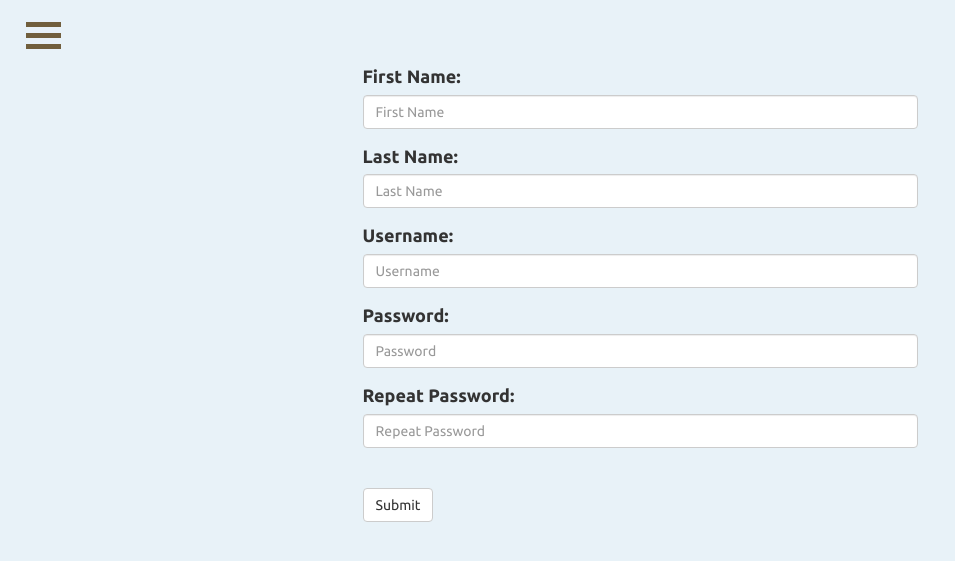
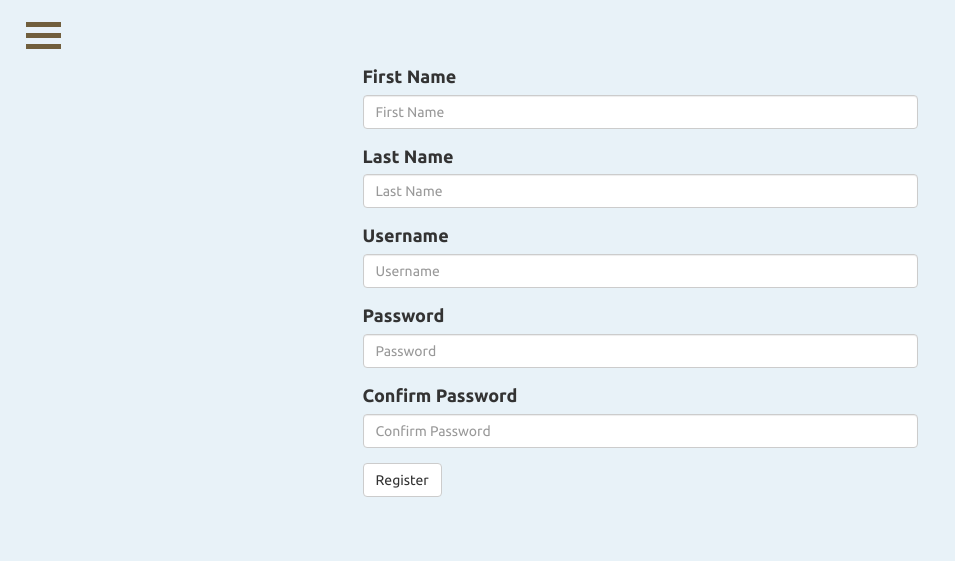
Before and after one commit to Tokamp4/KidsGameWebsite, a PHP site: page /signup-form.php in a window 1280 px wide. Shown: the top 561 px of the page, without its empty margins (0-955 px from the left). Run offline with PHP 8.4, Linux system fonts and the light colour scheme; some libraries are stand-ins or nearby versions.

Commit message:
new signup

```diff
--- a/signup-form.php
+++ b/signup-form.php
@@ -2,7 +2,7 @@
 <html lang="en">
 <head>
     <meta charset="UTF-8">
-    <title>Quiz</title>
+    <title>Sign Up</title>
     <link href="https://fonts.googleapis.com/css?family=Ubuntu:400,700" rel="stylesheet">
     <link rel="stylesheet" href="https://maxcdn.bootstrapcdn.com/bootstrap/3.3.7/css/bootstrap.min.css" integrity="sha384-BVYiiSIFeK1dGmJRAkycuHAHRg32OmUcww7on3RYdg4Va+PmSTsz/K68vbdEjh4u" crossorigin="anonymous">
     <link rel="stylesheet" href="public/assets/css/main.css">
@@ -26,76 +26,33 @@
     </div>
     <div class="container padding-top">
         <div class="row">
-            <div class="col-md-6 col-md-offset-3 ">
-
-                <div class="wraper">
-                  <div class="er">
-                  <?php
-                  // if(isset($_SESSION['er'])) {
-                  //   echo $_SESSION['er'].'<br>';
-                  //     unset($_SESSION['er']);
-                  //     echo $_SESSION['dev_error'];
-                  //   }
-                  ?>
+            <div class="col-md-6 col-md-offset-3">
+                <div class="flash-info">
+                    <!-- Display any flash messages here -->
                 </div>
-
-                    <form method="POST" action="src/features/signup.php">
+                <div class="wrapper">
+                    <form method="post" action="signup.php">
                         <div class="form-group">
-                        <label for="firstName">First Name:</label>
+                            <label for="firstName">First Name</label>
                             <input type="text" class="form-control" id="firstName" placeholder="First Name" name="firstName">
-                        <?php
-                        // if(isset($_SESSION['error_name'])){
-                        //   echo '<div class="display-error">'.$_SESSION['error_name'].'</div>';
-                        //   unset($_SESSION['error_name']);
-                        // }
-
-                        ?>
                         </div>
                         <div class="form-group">
-                        <label for="lastName">Last Name:</label>
+                            <label for="lastName">Last Name</label>
                             <input type="text" class="form-control" id="lastName" placeholder="Last Name" name="lastName">
-                        <?php
-                        // if(isset($_SESSION['error_name'])){
-                        //   echo '<div class="display-error">'.$_SESSION['error_name'].'</div>';
-                        //   unset($_SESSION['error_name']);
-                        // }
-
-                        ?>
                         </div>
                         <div class="form-group">
-                        <label for="username">Username:</label>
+                            <label for="username">Username</label>
                             <input type="text" class="form-control" id="username" placeholder="Username" name="username">
-                        <?php
-                        // if(isset($_SESSION['error_name'])){
-                        //   echo '<div class="display-error">'.$_SESSION['error_name'].'</div>';
-                        //   unset($_SESSION['error_name']);
-                        // }
-
-                        ?>
                         </div>
                         <div class="form-group">
-                        <label for="exampleInputPassword">Password:</label>
-                        <input type="password" class="form-control" id="exampleInputPassword" placeholder="Password" name="password">
-                        <?php
-                        // if(isset($_SESSION['password_error'])){
-                        //   echo '<div class="display-error">'.$_SESSION['password_error'].'</div>';
-                        //   unset($_SESSION['password_error']);
-                        // }
-                        ?>
+                            <label for="password">Password</label>
+                            <input type="password" class="form-control" id="password" placeholder="Password" name="password">
                         </div>
                         <div class="form-group">
-                        <label for="repeatPassword">Repeat Password:</label>
-                        <input type="password" class="form-control" id="repeatPassword" placeholder="Repeat Password" name="repeat_password">
-                        <?php
-                        // if(isset($_SESSION['password_error'])){
-                        //   echo '<div class="display-error">'.$_SESSION['password_error'].'</div>';
-                        //   unset($_SESSION['password_error']);
-                        // }
-                        ?>
+                            <label for="confirmPassword">Confirm Password</label>
+                            <input type="password" class="form-control" id="confirmPassword" placeholder="Confirm Password" name="confirmPassword">
                         </div>
-
-                      <br>
-                      <input type="submit"  value="Submit" class="btn btn-default">
+                        <button type="submit" class="btn btn-default" name="register">Register</button>
                     </form>
                 </div>
                 <div class="display-error">
```
Lines whose indentation alone changed are shown as unchanged.
